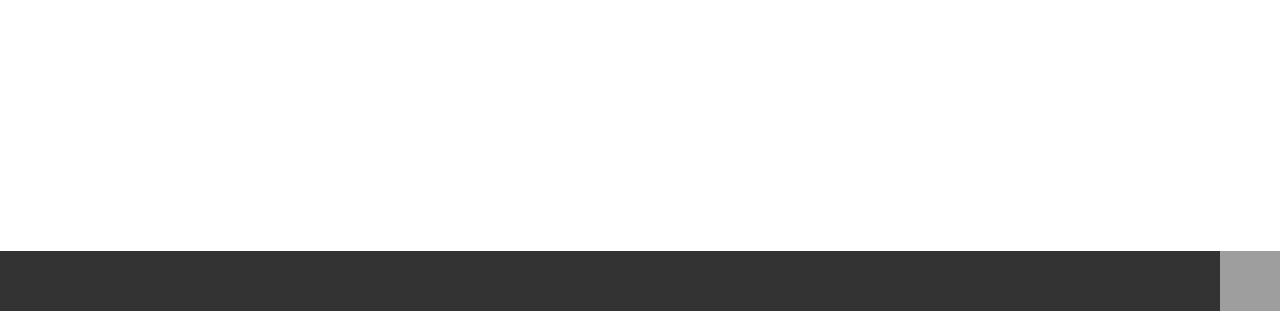
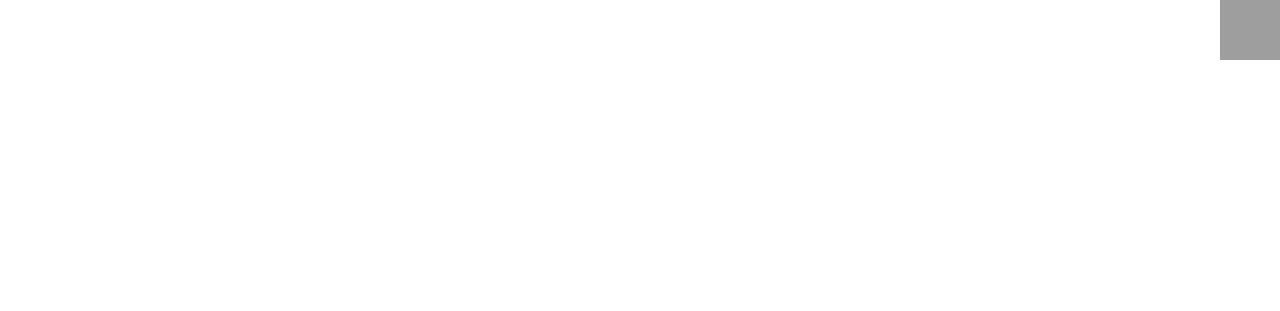
Before and after one commit to ChanunyaO/KU-Lend, a Django app: page /profile/ in a window 1280 px wide. Shown: the part 489-800 px from the top of the page. Run offline with Django 3.2, Linux system fonts and the light colour scheme; the visitor is signed in with stand-in values (Sample User, id 1); data comes from the database, SQL or seed files in the repository; data that the repository does not hold is empty; parts of the project's set-up code (start-up, migrations or seed data) failed here and were passed over; some libraries are stand-ins or nearby versions; grey boxes are pictures that could not be loaded.

Commit message:
Fix profile page

```diff
--- a/ku_lend/templates/ku_lend/profile.html
+++ b/ku_lend/templates/ku_lend/profile.html
@@ -216,12 +216,12 @@
 </table>
 {% endif%}
     </center>
-    <div class="footer">
+
       <a href="https://github.com/ChanunyaO/KU-Lend">
     <img src="https://aws1.discourse-cdn.com/github/original/3X/4/6/4607bf071815b928202030de4b8de5b498581a2b.png"
          alt="HTML tutorial" style="width:60px;height:60px;" ALIGN = "RIGHT">
     </a>
-    </div>
+
 
 </body>
 </html>
```
